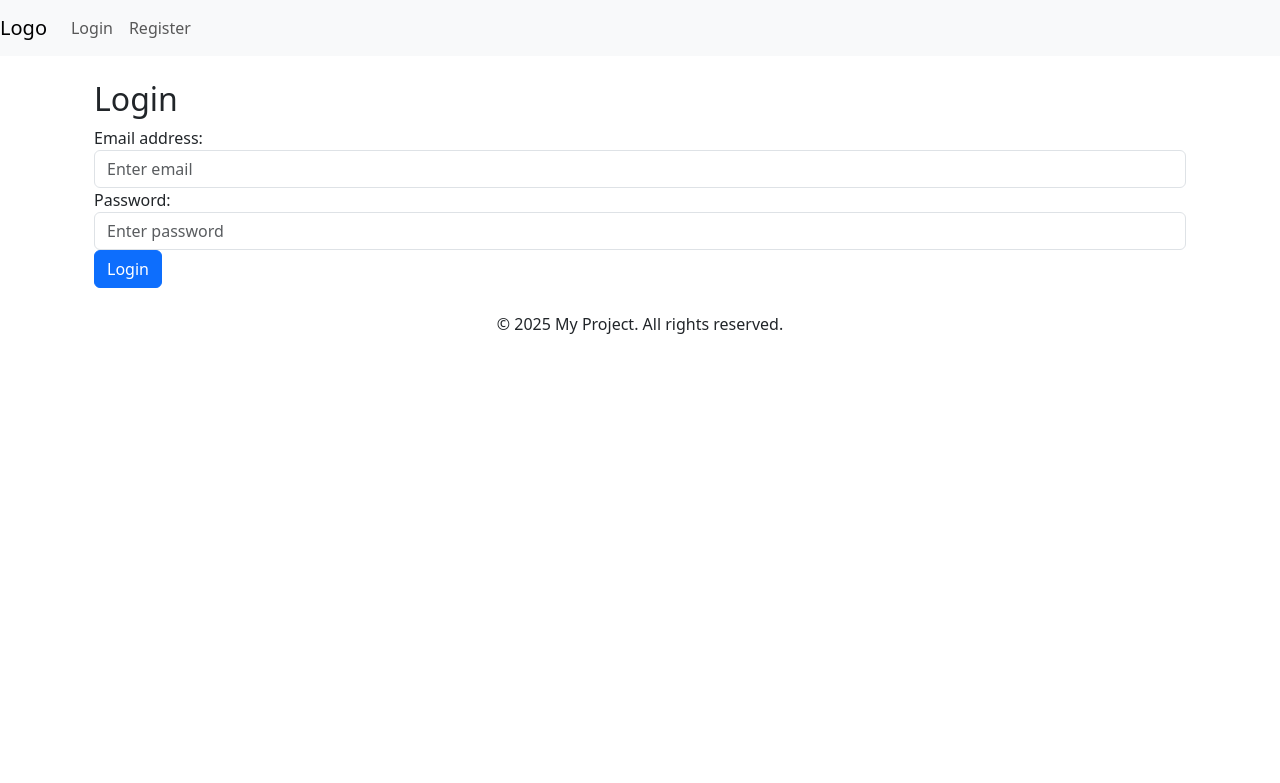
After one commit to fikesoft/reserve-events, a PHP site: template backend/pages/login.php in a window 1280 px wide. The commit adds this page. Shown: the top 783 px of the page. Run offline with PHP 8.4, Linux system fonts and the light colour scheme; the template is opened without the code that fills it, so the values that code supplies are empty; some libraries are stand-ins or nearby versions.

Commit message:
Arquitectura basica
He estudiado coimo crear una arquitectura constante  donde no se debera repetir el hedaer el footer . Tambien he planteado  la pagina principal index.

```diff
--- /dev/null
+++ b/backend/includes/footer.php
@@ -0,0 +1,8 @@
+<footer class="text-center mt-4">
+    <p>&copy; <?php echo date("Y"); ?> My Project. All rights reserved.</p>
+</footer>
+
+<!-- Example: Bootstrap JS bundle -->
+<script src="/assets/js/bootstrap.bundle.min.js"></script>
+</body>
+</html>
--- /dev/null
+++ b/backend/includes/header.php
@@ -0,0 +1,34 @@
+<php
+
+
+
+?>
+
+
+<!DOCTYPE html>
+<html lang="en">
+<head>
+    <meta charset="UTF-8">
+    <meta name="viewport" content="width=device-width, initial-scale=1.0">
+    <title>My Project</title>
+    <!-- Example: Link to your Bootstrap & CSS -->
+    <link rel="stylesheet" href="/assets/css/bootstrap.min.css">
+    <link rel="stylesheet" href="/assets/css/style.css">
+</head>
+<body>
+
+<header>
+    <nav class="navbar navbar-expand-lg navbar-light bg-light">
+        <!-- Example Logo / Brand -->
+        <a class="navbar-brand" href="index.php?page=home">Logo</a>
+
+        <!-- Example Nav Items -->
+        <div class="collapse navbar-collapse">
+            <ul class="navbar-nav ml-auto">
+                <!-- You can add logic for login/register links if needed -->
+                <li class="nav-item"><a class="nav-link" href="index.php?page=login">Login</a></li>
+                <li class="nav-item"><a class="nav-link" href="index.php?page=register">Register</a></li>
+            </ul>
+        </div>
+    </nav>
+</header>
--- /dev/null
+++ b/backend/layout/layout.php
@@ -0,0 +1,13 @@
+<?php
+    include(__DIR__ . '/../includes/header.php');
+?>
+
+<div class="container mt-4">
+    <?php
+    echo $content;
+    ?>
+</div>
+
+<?php
+include(__DIR__ . '/../includes/footer.php');
+?>
--- /dev/null
+++ b/backend/pages/home.php
@@ -0,0 +1,4 @@
+<div >
+    <h1>Welcome to My Project</h1>
+    <p>This is the home page. Enjoy browsing our site!</p>
+</div>
--- /dev/null
+++ b/backend/pages/login.php
@@ -0,0 +1,34 @@
+
+
+<div class="container">
+    <h2>Login</h2>
+    <?php if (!empty($error)) : ?>
+        <div class="alert alert-danger"><?php echo $error; ?></div>
+    <?php endif; ?>
+
+    <form method="POST" action="index.php?page=login">
+        <div class="form-group">
+            <label for="email">Email address:</label>
+            <input
+                type="email"
+                name="email"
+                id="email"
+                class="form-control"
+                placeholder="Enter email"
+                required
+            >
+        </div>
+        <div class="form-group">
+            <label for="password">Password:</label>
+            <input
+                type="password"
+                name="password"
+                id="password"
+                class="form-control"
+                placeholder="Enter password"
+                required
+            >
+        </div>
+        <button type="submit" class="btn btn-primary">Login</button>
+    </form>
+</div>
```
Also changed, not shown: backend/index.php (+17 -40 lines), backend/pages/register.php (added, +34 -0 lines).
